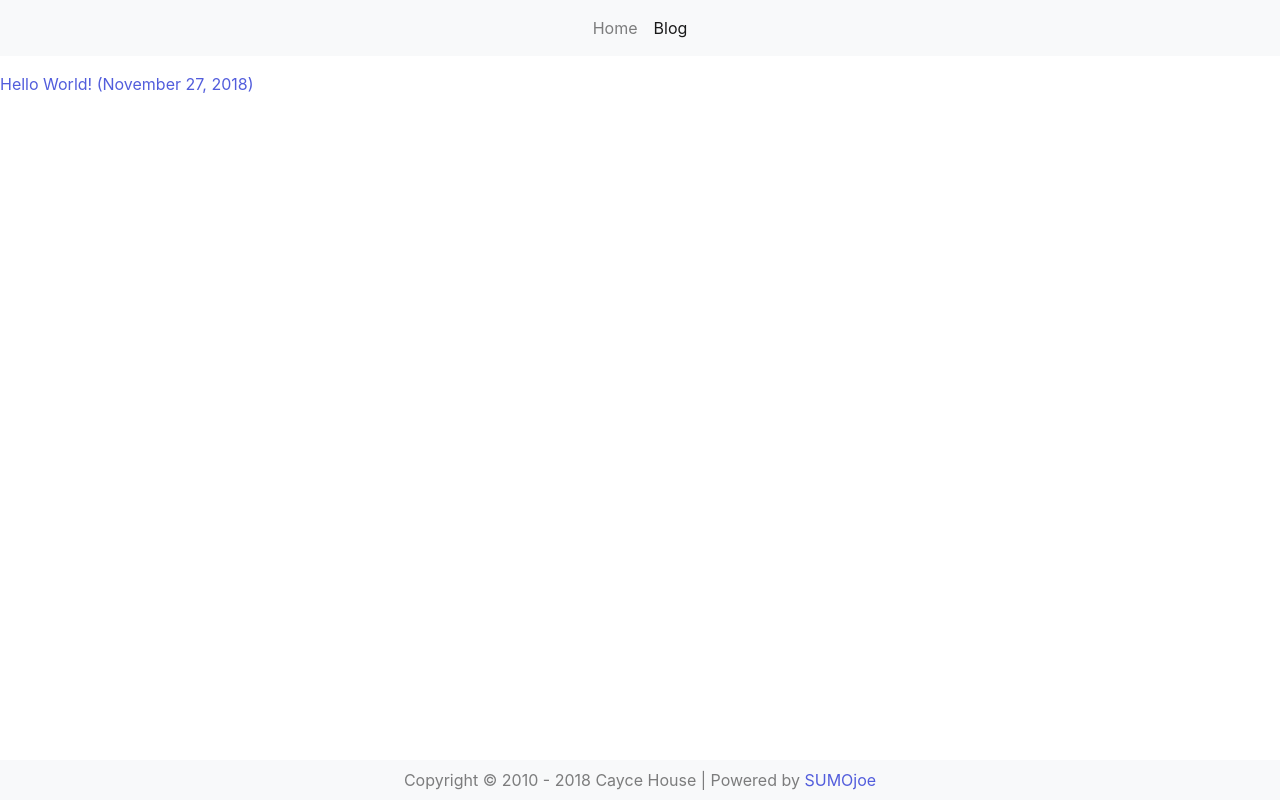
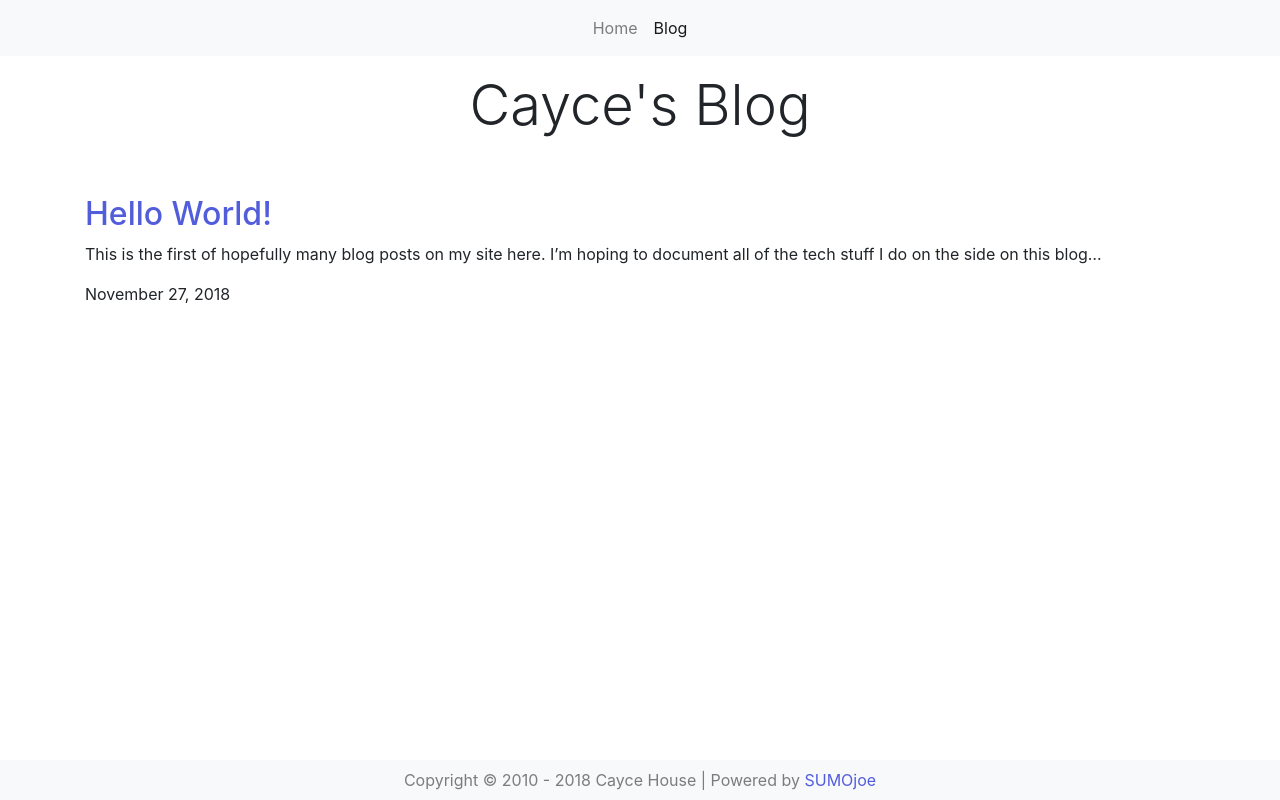
Before and after one commit to caycehouse/caycehouse.com, a Gatsby site: page /blog in a window 1280 px wide. Built offline with nearby package versions, Linux system fonts and the light colour scheme; Gatsby itself is replaced by a stand-in of ours; some packages are replaced by stand-ins of ours.

Commit message:
Formatted Blog list

```diff
--- a/src/components/PostLink.jsx
+++ b/src/components/PostLink.jsx
@@ -3,10 +3,12 @@ import PropTypes from 'prop-types';
 import { Link } from 'gatsby';
 
 const PostLink = ({ post }) => (
-  <div>
+  <div className="py-5">
     <Link to={post.fields.slug}>
-      {`${post.frontmatter.title} (${post.frontmatter.date})`}
+      <h2>{post.frontmatter.title}</h2>
     </Link>
+    <p>{post.excerpt}</p>
+    <p>{post.frontmatter.date}</p>
   </div>
 );
 
--- a/src/pages/blog.jsx
+++ b/src/pages/blog.jsx
@@ -16,7 +16,10 @@ const Blog = ({
 
   return (
     <Layout>
-      <React.Fragment>{Posts}</React.Fragment>
+      <div className="container">
+        <h1 className="display-4 text-center">Cayce&apos;s Blog</h1>
+        {Posts}
+      </div>
     </Layout>
   );
 };
```
